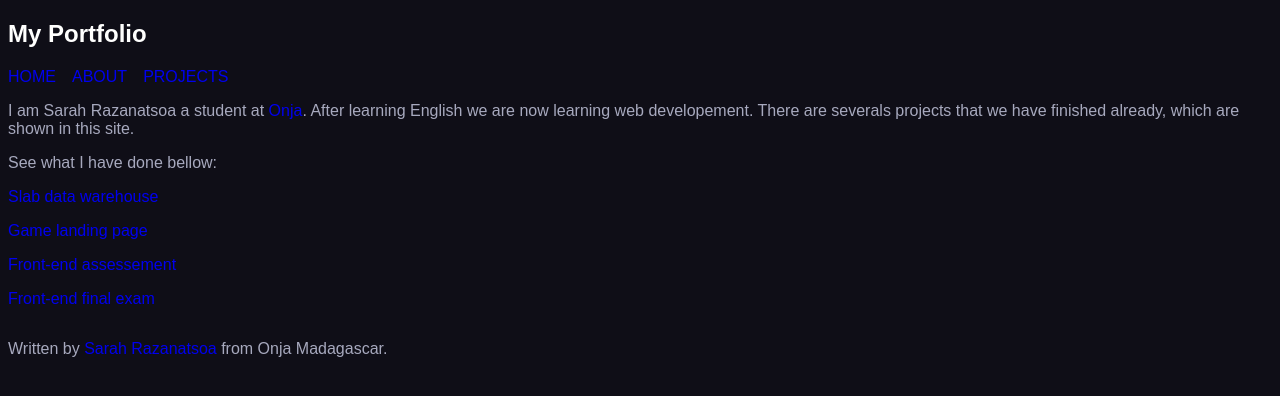
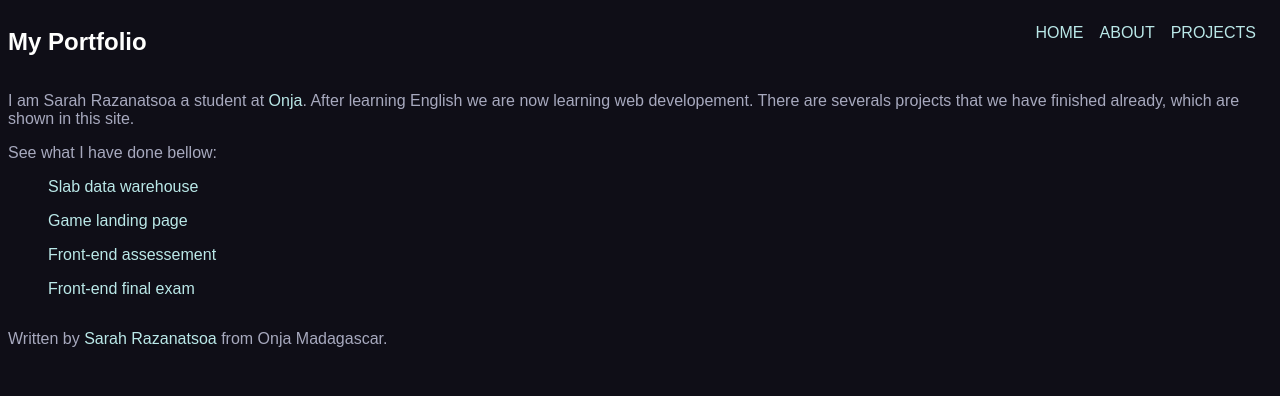
Before and after one commit to Tsikitsiky/Portfolio, a plain HTML site: page webroot/index.html in a window 1280 px wide. Drawn offline with Linux system fonts and the light colour scheme.

Commit message:
added colours

```diff
--- a/webroot/style.css
+++ b/webroot/style.css
@@ -1,6 +1,12 @@
 body {
     font-family: Arial, Helvetica, sans-serif;
     background-color: #0f0e17;
+}
+
+body > header {
+    display: flex;
+    flex-direction: row;
+    justify-content: space-between;
 }
 
 h1, h2, h3 {
@@ -9,12 +15,11 @@ h1, h2, h3 {
 
 ul {
     list-style: none;
-    padding: 0;
 }
 
 a {
     text-decoration: none;
-    color: ;
+    color: #bae8e8;
 }
 
 p {
@@ -27,6 +32,7 @@ margin-right: 1rem;
 
 .menu ul {
     display: flex;
+    padding: 0;
 }
 
 .menu a {
```
